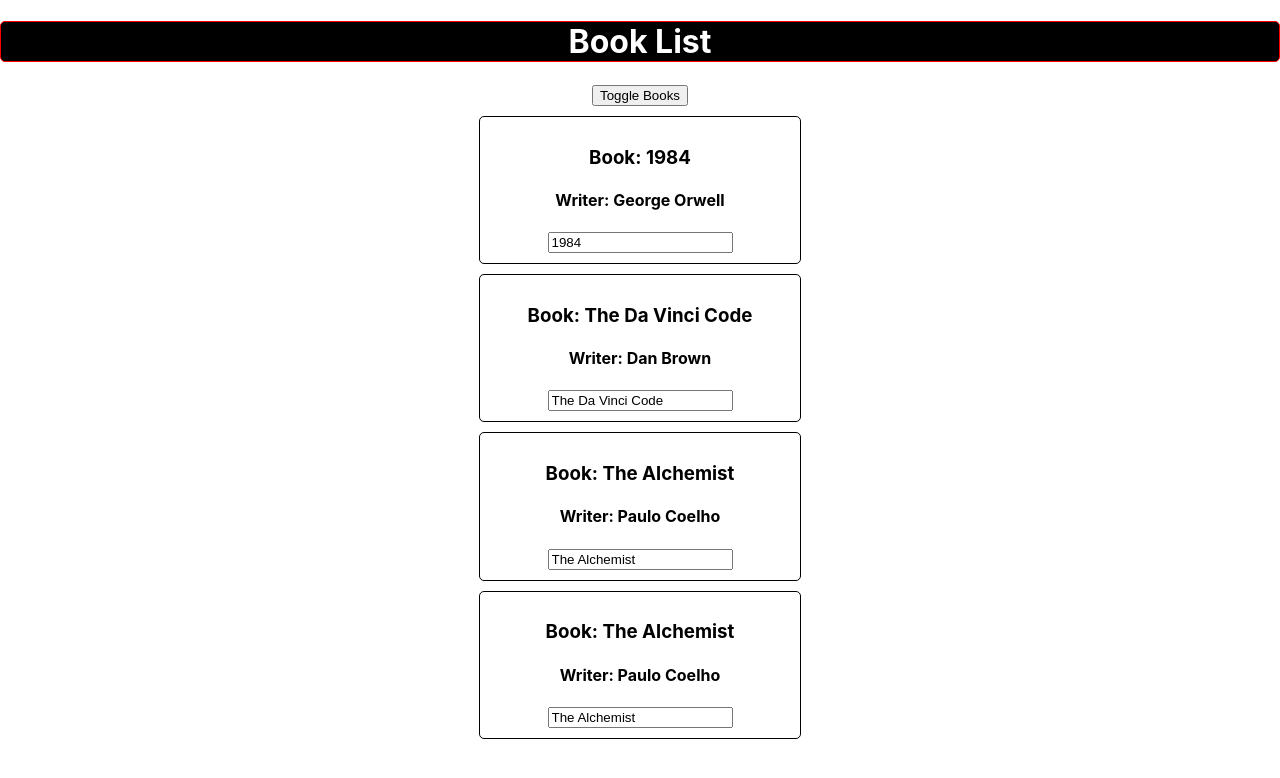
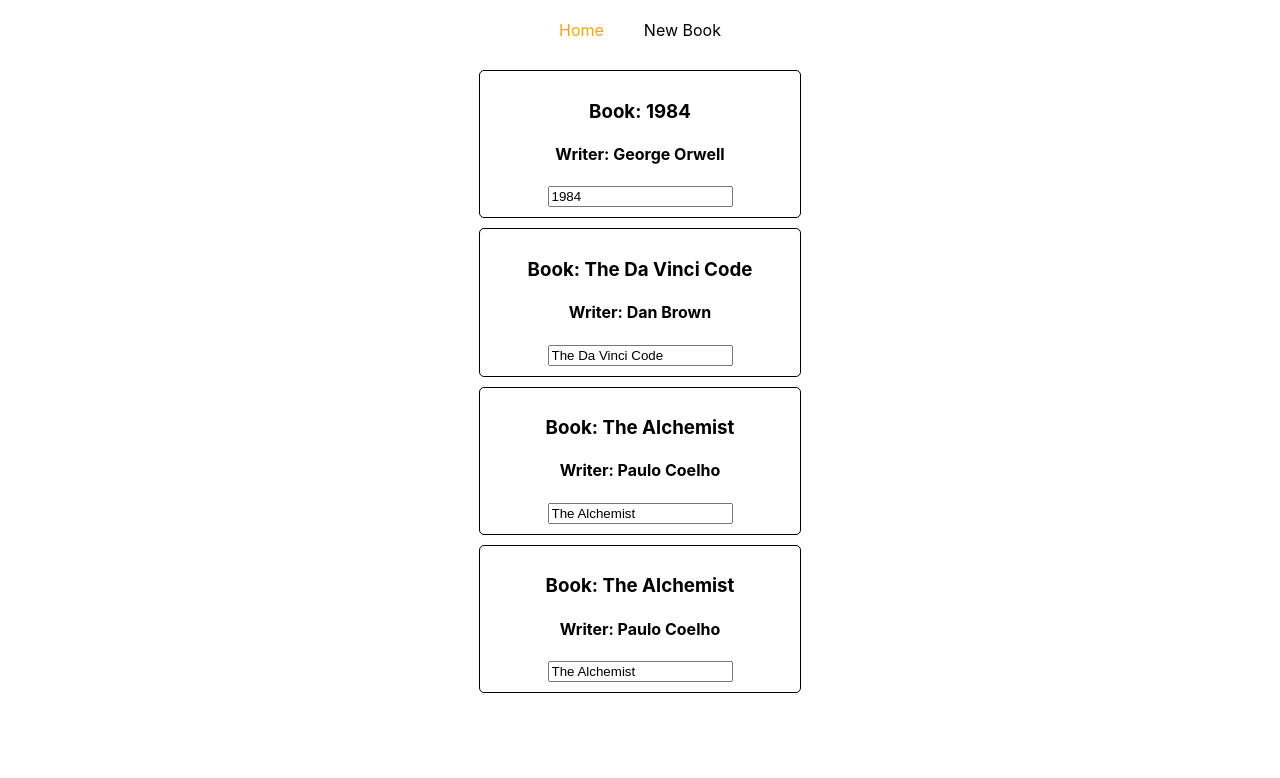
Before and after one commit to sakil-islam/React-Basic-Features-and-Syntax, a React (Create React App) app: page / in a window 1280 px wide. Shown: the top 778 px of the page. Built offline with nearby package versions, Linux system fonts and the light colour scheme.

Commit message:
Change project some code and remove delete and input function from running code

```diff
--- a/package.json
+++ b/package.json
@@ -8,6 +8,8 @@
     "@testing-library/user-event": "^12.8.3",
     "react": "^17.0.2",
     "react-dom": "^17.0.2",
+    "react-router": "^5.2.0",
+    "react-router-dom": "^5.2.0",
     "react-scripts": "4.0.3",
     "web-vitals": "^1.1.1"
   },
--- a/src/App.css
+++ b/src/App.css
@@ -2,37 +2,22 @@
   text-align: center;
 }
 
-.App-logo {
-  height: 40vmin;
-  pointer-events: none;
+.nav-bar ul {
+  list-style: none;
+  margin: 0;
+  padding: 0;
 }
 
-@media (prefers-reduced-motion: no-preference) {
-  .App-logo {
-    animation: App-logo-spin infinite 20s linear;
-  }
+.nav-bar li {
+  display: inline-block;
+  margin: 20px;
 }
 
-.App-header {
-  background-color: #282c34;
-  min-height: 100vh;
-  display: flex;
-  flex-direction: column;
-  align-items: center;
-  justify-content: center;
-  font-size: calc(10px + 2vmin);
-  color: white;
+.nav-bar a {
+  text-decoration: none;
+  color: black;
 }
 
-.App-link {
-  color: #61dafb;
+.nav-bar a:hover, a:active, a.active {
+  color: orange;
 }
-
-@keyframes App-logo-spin {
-  from {
-    transform: rotate(0deg);
-  }
-  to {
-    transform: rotate(360deg);
-  }
-}
--- a/src/App.js
+++ b/src/App.js
@@ -2,8 +2,14 @@ import React from 'react';
 import './App.css';
 // import Book from './components/Book';
 import MainComponent from './components/MainComponent';
+import { BrowserRouter } from 'react-router-dom';
+
 
 const App = () => {
-    return <MainComponent />
+    return (
+        <BrowserRouter>
+            <MainComponent />
+        </BrowserRouter>
+    );
 }
 export default App;
--- a/src/components/MainComponent.js
+++ b/src/components/MainComponent.js
@@ -1,16 +1,15 @@
 import React, { Component } from 'react';
 import BookList from './lists/BookList';
 import bookList from '../assets/bookList';
-
+import NewBook from './representational/NewBook';
+import { Route, NavLink } from 'react-router-dom';
 
 class MainComponent extends Component {
     constructor(props) {
         super(props);
         this.state = {
-            books: bookList,
-            showBooks: true
+            books: bookList
         }
-        console.log("MainComponent Constructor!");
     }
 
     changeWithInputState = (event, index) => {
@@ -34,63 +33,45 @@ class MainComponent extends Component {
         });
     };
 
-    toggleBooks = () => {
-        this.setState({ showBooks: !this.state.showBooks });
-    }
-
-    componentDidMount() {
-        console.log("MainComponent ComponentdidMount!");
-    }
-    shouldComponentUpdate(nextProps, nextState) {
-        console.log("U MainComponent shouldComponentUpdate ", nextProps, nextState);
-        return true;
-    }
-    // UNSAFE_componentWillMount() {
-    //     console.log("MainComponent ComponentwillMount!");
-    // }
-    // UNSAFE_componentWillUpdate(nextProps, nextState) {
-    //     console.log("U MainComponent componentWillUpdate!");
+    // toggleBooks = () => {
+    //     this.setState({ showBooks: !this.state.showBooks });
     // }
 
-    static getDerivedStateFromProps(nextProps, preState) {
-        console.log("MainComponent getDerivedStateFromProps", nextProps, preState);
-        return preState;
-    }
-
-    getSnapshotBeforeUpdate() {
-        console.log("U MainComponent getSnapshotBeforeUpdate!");
-    }
-
-    componentDidUpdate() {
-        console.log("U MainComponent componentDidUpdate!");
-    }
-
     render() {
-        console.log("MainComponent render!");
-        const style = {
-            border: "1px solid red",
-            borderRadius: "5px",
-            backgroundColor: "black",
-            color: "white",
-        };
+        // const style = {
+        //     border: "1px solid red",
+        //     borderRadius: "5px",
+        //     backgroundColor: "black",
+        //     color: "white",
+        // };
 
         //const booksState = this.state.books;
-        let books = null;
-        if (this.state.showBooks) {
-            books = <BookList
-                books={this.state.books}
-                deleteBookState={this.deleteBookState}
-                changeWithInputState={this.changeWithInputState}
-            />
-        }
+        // let books = null;
+        // if (this.state.showBooks) {
+        const books = <BookList
+            books={this.state.books}
+            deleteBookState={this.deleteBookState}
+            changeWithInputState={this.changeWithInputState}
+        />
         //console.log(booksState);
-        console.log(books);
+        // console.log(books);
 
         return (
             <div className="App">
-                <h1 style={style}>Book List</h1>
-                <button onClick={this.toggleBooks}>Toggle Books</button>
-                {books}
+                <nav className="nav-bar">
+                    <ul>
+                        <li>
+                            <NavLink to="/" exact >Home</NavLink>
+                        </li>
+                        <li><NavLink to="/new-book">New Book</NavLink></li>
+                    </ul>
+                </nav>
+                {/* <h1 style={style}>Book List</h1>
+                <button onClick={this.toggleBooks}>Toggle Books</button> */}
+                {/* {books}
+                <NewBook /> */}
+                <Route path="/" exact render={() => books} />
+                <Route path="/new-book" exact component={NewBook} />
             </div>
         );
     }
--- a/src/components/lists/BookList.js
+++ b/src/components/lists/BookList.js
@@ -1,46 +1,10 @@
 import React, { Component } from 'react';
 import Book from '../representational/Book';
+import {withRouter} from 'react-router-dom';
 
 class BookList extends Component {
-    constructor(props) {
-        super(props);
-        console.log("BookList constructor!");
-    }
-    UNSAFE_componentWillMount() {
-        console.log("BookList ComponentwillMount!");
-    }
-    componentDidMount() {
-        console.log("BookList ComponentdidMount!");
-    }
-
-    // UNSAFE_componentWillReceiveProps(nextProps){
-    //     console.log("U BookList componentWillReceiveProps", nextProps);
-    // }
-
-    // UNSAFE_componentWillUpdate(nextProps, nextState){
-    //     console.log("U BookList componentWillUpdate!");
-    // }
-
-    shouldComponentUpdate(nextProps, nextState) {
-        console.log("U BookList shouldComponentUpdate ", nextProps, nextState);
-        return true;
-    }
-
-    componentDidUpdate() {
-        console.log("U BookList componentDidUpdate!");
-    }
-
-    static getDerivedStateFromProps(nextProps, preState) {
-        console.log("BookList getDerivedStateFromProps", nextProps, preState);
-        return preState;
-    }
-
-    getSnapshotBeforeUpdate() {
-        console.log("U BookList getSnapshotBeforeUpdate!");
-    }
-
     render() {
-        console.log("BookList render!");
+        console.log(this.props);
         return (
             this.props.books.map((book, index) => {
                 return (
@@ -58,4 +22,4 @@ class BookList extends Component {
     }
 }
 
-export default BookList;
+export default withRouter(BookList);
--- a/src/components/representational/Book.js
+++ b/src/components/representational/Book.js
@@ -1,6 +1,6 @@
 import React from 'react';
 import '../../stylesheets/Book.css';
-
+import { withRouter } from 'react-router-dom';
 
 // const Book = props => {
 //     return (
@@ -15,7 +15,7 @@ import '../../stylesheets/Book.css';
 
 
 const Book = props => {
-    console.log("i am from book");
+    console.log(props);
     return (
         <div className="Book">
             <h3 onClick={props.delete}>Book: {props.bookName}</h3>
@@ -26,4 +26,4 @@ const Book = props => {
     );
 }
 
-export default Book;
+export default withRouter(Book);
--- /dev/null
+++ b/src/components/representational/NewBook.js
@@ -0,0 +1,12 @@
+import React from 'react';
+
+const NewBook = props => {
+    console.log(props);
+    return (
+        <div>
+            <h1>New Book Entry</h1>
+        </div>
+    );
+}
+
+export default NewBook;
```
Also changed, not shown: 1 other file (tests, documents, lock files or other folders).
